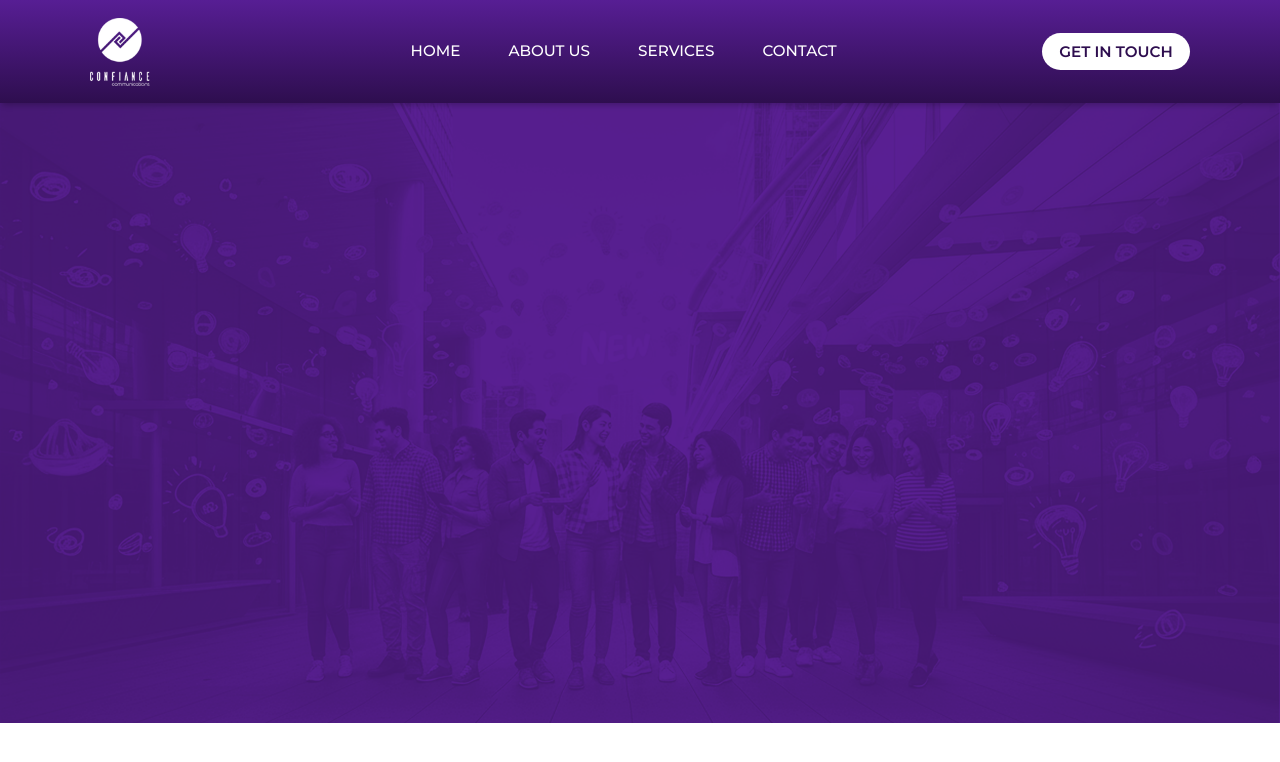
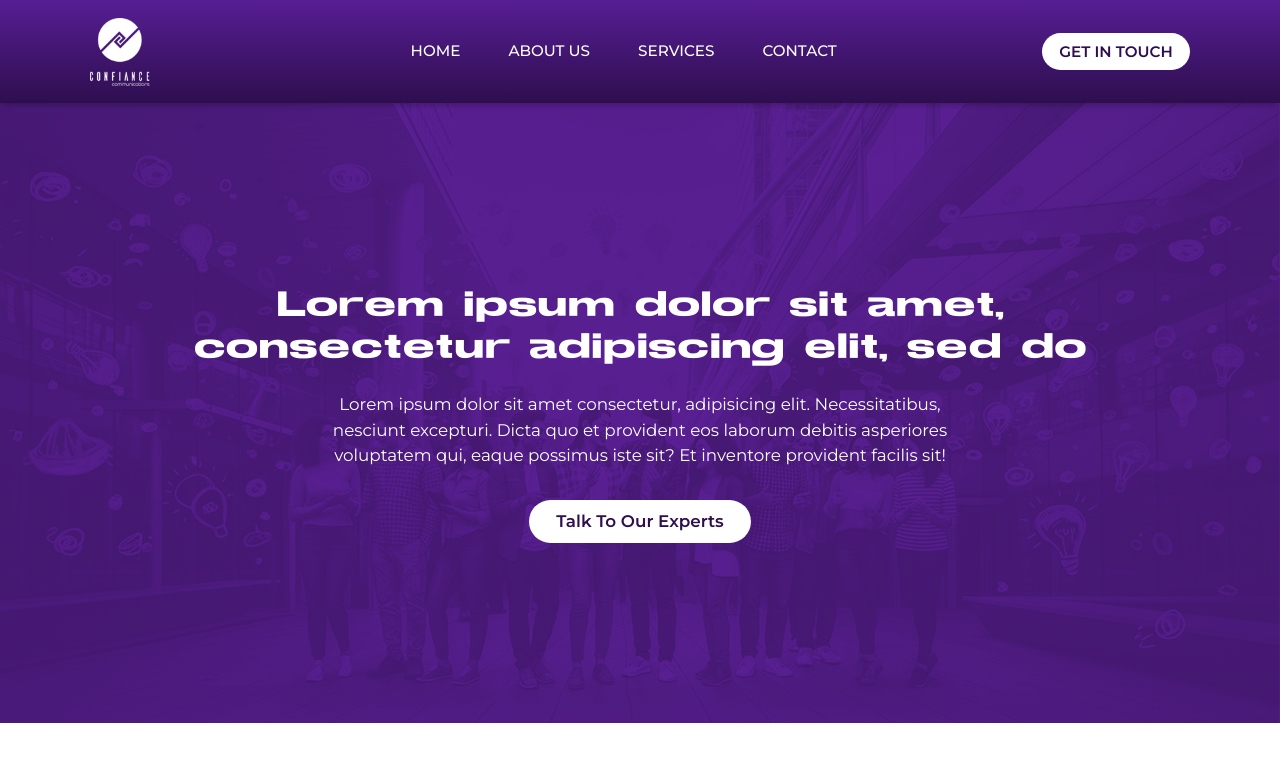
Before and after one commit to josephpal27/Confiance, a React (Vite) app: page / in a window 1280 px wide. Shown: the top 762 px of the page. Built offline with nearby package versions, Linux system fonts and the light colour scheme.

Commit message:
Home Banner added

```diff
--- a/src/css/Home.css
+++ b/src/css/Home.css
@@ -1,6 +1,47 @@
+/* Banner Start */
 .banner{
     position: relative;
 }
 .banner img{
     width: 100%;
 }
+.banner .banner-content{
+    width: 100%;
+    height: 100%;
+    position: absolute;
+    top: 0;
+    display: flex;
+    flex-direction: column;
+    justify-content: center;
+    align-items: center;
+    color: #fff;
+    padding: 0 7%;
+}
+.banner .banner-content h1{
+    text-align: center;
+    font-size: calc(1.8rem + 0.5vw);
+}
+.banner .banner-content p{
+    text-align: center;
+    font-size: calc(0.65rem + 0.5vw);
+    width: 60%;
+    margin-top: 1rem;
+    font-weight: 400;
+}
+.banner .banner-content button{
+    margin-top: 1rem;
+    background-color: #fff;
+    color: #2e0e4f;
+    border: none;
+    padding: 0.55rem 1.7rem;
+    border-radius: 30px;
+    font-weight: 600;
+    font-size: calc(0.65rem + 0.5vw);
+    transition: all 0.3s ease;
+}
+.banner .banner-content button:hover{
+    background-color: #2e0e4f;
+    color: #fff;
+    box-shadow: rgba(255, 255, 255, 0.278) 0px 3px 8px;
+}
+/* Banner End */
--- a/src/index.css
+++ b/src/index.css
@@ -13,10 +13,11 @@ body{
 }
 
 @font-face {
-    font-family: "Stretch-Pro", sans-serif;
-    src: url("./assets/fonts/StretchPro.otf") format("opentype");
+  font-family: "StretchPro";
+  src: url("./assets/fonts/stretch-pro.regular.ttf") format("truetype");
 }
 
+
 h1, h2, h3, h4, h5, h6{
-    font-family: "Stretch-Pro", sans-serif !important;
+    font-family: "StretchPro", sans-serif !important;
 }
--- a/src/pages/Home.jsx
+++ b/src/pages/Home.jsx
@@ -4,10 +4,13 @@ import homeBanner from '/images/banners/home-banner.png';
 const Home = () => {
     return (
         <>
+            {/* Banner */}
             <section className="banner">
                 <img src={homeBanner} alt="Banner" loading="eager" />
                 <div className="banner-content">
-
+                    <h1>Lorem ipsum dolor sit amet, <br /> consectetur adipiscing elit, sed do</h1>
+                    <p>Lorem ipsum dolor sit amet consectetur, adipisicing elit. Necessitatibus, nesciunt excepturi. Dicta quo et provident eos laborum debitis asperiores voluptatem qui, eaque possimus iste sit? Et inventore provident facilis sit!</p>
+                    <button>Talk To Our Experts</button>
                 </div>
             </section>
         </>
```
Also changed, not shown: src/assets/fonts/StretchPro.otf (deleted), src/assets/fonts/stretch-pro.regular.ttf (added). Lines whose indentation alone changed are shown as unchanged.
